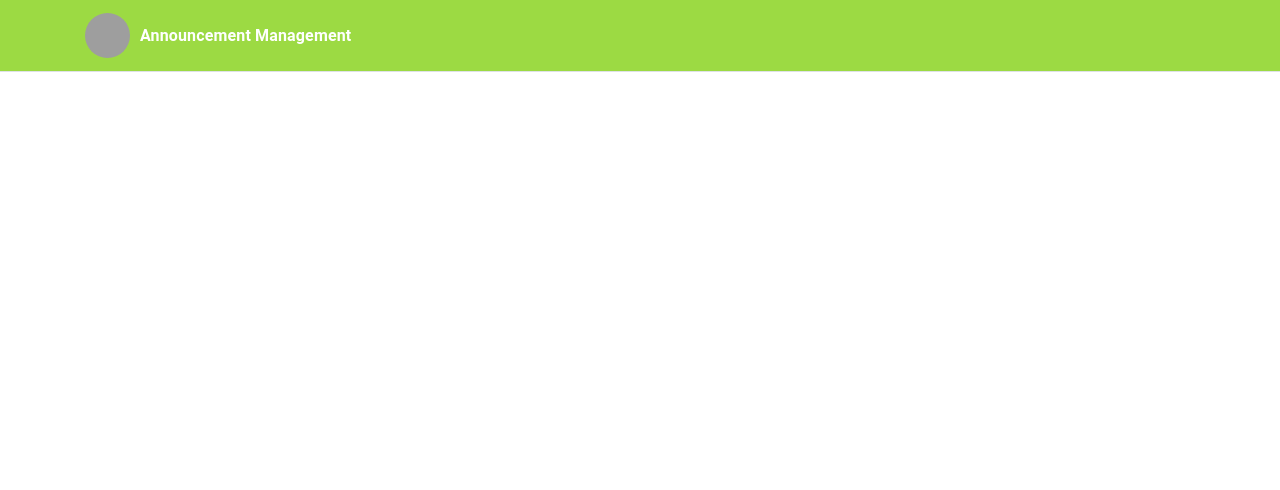
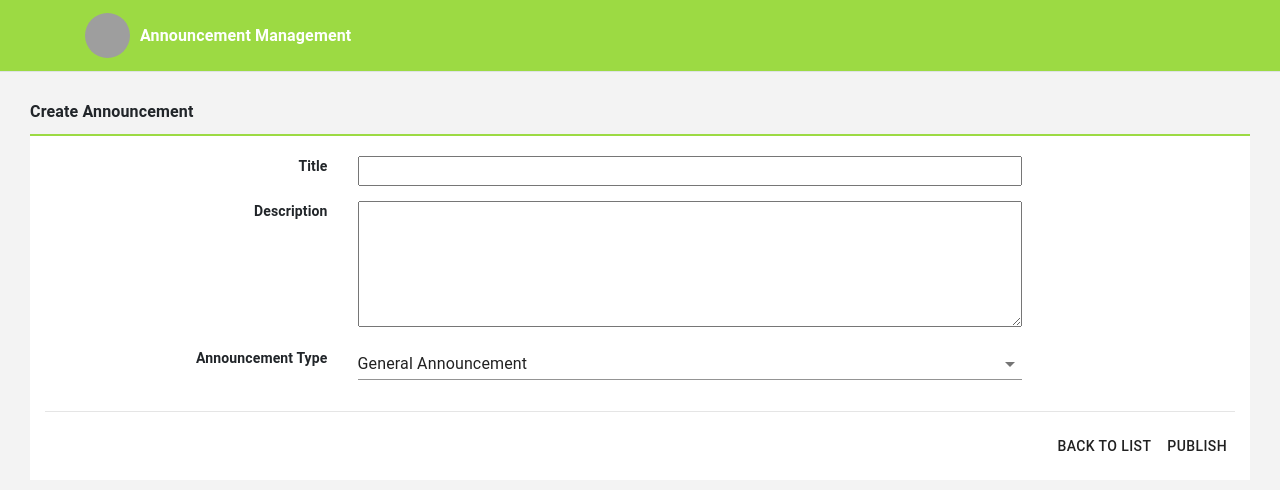
Before and after one commit to arman226/RobinsonsBankAnnouncementPOC, a React (Create React App) app: page /create in a window 1280 px wide. Shown: the top 490 px of the page. Built offline with nearby package versions, Linux system fonts and the light colour scheme; grey boxes are pictures that could not be loaded.

Commit message:
fix alignments

```diff
--- a/src/pages/announcementList/index.js
+++ b/src/pages/announcementList/index.js
@@ -1,11 +1,16 @@
 import React from "react";
 import { Box, Typography, makeStyles, Button } from "@material-ui/core";
+import { useHistory } from "react-router-dom";
 import { PADDING_TOP } from "../../styles/dimens.styles";
 import { LIGHT_GRAY, PRIMARY_COLOR, WHITE } from "../../styles/colors.styles";
 import Table from "./table";
 
 const Skills = () => {
   const classes = useStyles();
+  const history = useHistory();
+  const createAnnouncement = () => {
+    history.push("/create");
+  };
   return (
     <Box className={classes.root}>
       <Box
@@ -13,11 +18,15 @@ const Skills = () => {
         borderTop={2}
         className={classes.announcementListContainer}
       >
-        <div className="col-md-6 order-md-1">
+        <div className="col-md-10 order-md-1">
           <Typography className={classes.header}>Announcements List</Typography>
         </div>
-        <div className="col-md-6 order-md-2 align-content-right">
-          <Button className={classes.button} size="small">
+        <div className="col-md-2 order-md-2 align-content-right">
+          <Button
+            className={classes.button}
+            size="small"
+            onClick={createAnnouncement}
+          >
             Create Announcement
           </Button>
         </div>
@@ -51,6 +60,7 @@ const useStyles = makeStyles((theme) => ({
     backgroundColor: PRIMARY_COLOR,
     height: 40,
     color: "#FFFF",
+    padding: 10,
   },
 }));
 
--- /dev/null
+++ b/src/pages/createAnnouncement/index.js
@@ -0,0 +1,103 @@
+import React from "react";
+import {
+  Box,
+  Typography,
+  makeStyles,
+  Select,
+  MenuItem,
+  Button,
+} from "@material-ui/core";
+import { PADDING_TOP } from "../../styles/dimens.styles";
+import { LIGHT_GRAY, PRIMARY_COLOR, WHITE } from "../../styles/colors.styles";
+
+const CreateAnnouncement = () => {
+  const classes = useStyles();
+  return (
+    <div className={classes.root}>
+      <Typography className={classes.header}>Create Announcement</Typography>
+      <Box className={classes.form} borderTop={2} borderColor={PRIMARY_COLOR}>
+        {/* Title */}
+        <div className={classes.formItem}>
+          <div className="col-md-3 order-md-1">
+            <Typography className={classes.label}>Title</Typography>
+          </div>
+          <div className="col-md-7 order-md-2">
+            <input className={classes.input} />
+          </div>
+        </div>
+
+        {/* Body */}
+        <div className={classes.formItem}>
+          <div className="col-md-3 order-md-1">
+            <Typography className={classes.label}>Description</Typography>
+          </div>
+          <div className="col-md-7 order-md-2 ">
+            <textarea rows="5" className={classes.input} />
+          </div>
+        </div>
+
+        {/* Body */}
+        <div className={classes.formItem}>
+          <div className="col-md-3 order-md-1">
+            <Typography className={classes.label}>Announcement Type</Typography>
+          </div>
+          <div className="col-md-7 order-md-2">
+            <Select value={10} className={classes.input}>
+              <MenuItem value={10}>General Announcement</MenuItem>
+              <MenuItem value={20}>Personal Announcement</MenuItem>
+            </Select>
+          </div>
+        </div>
+
+        <hr />
+
+        {/* Buttons */}
+        <div className={classes.buttons}>
+          <Button>Back To List</Button>
+          <Button>Publish</Button>
+        </div>
+      </Box>
+    </div>
+  );
+};
+
+const useStyles = makeStyles((theme) => ({
+  root: {
+    paddingTop: PADDING_TOP,
+    textAlign: "center",
+    backgroundColor: LIGHT_GRAY,
+    minHeight: window.innerHeight,
+    paddingLeft: 30,
+    paddingRight: 30,
+  },
+  form: {
+    backgroundColor: WHITE,
+    paddingTop: 20,
+    padding: 15,
+    textAlign: "left",
+  },
+  label: {
+    fontSize: 14,
+    fontWeight: "bold",
+    textAlign: "right",
+  },
+  formItem: {
+    flexDirection: "row",
+    display: "flex",
+    paddingBottom: 15,
+  },
+  header: {
+    textAlign: "start",
+    paddingBottom: 10,
+    fontWeight: "bolder",
+  },
+  input: {
+    width: "100%",
+  },
+  buttons: {
+    flexDirection: "row",
+    display: "flex",
+    justifyContent: "flex-end",
+  },
+}));
+export default CreateAnnouncement;
--- a/src/routes/index.js
+++ b/src/routes/index.js
@@ -2,6 +2,7 @@ import React from "react";
 import { Route } from "react-router";
 import { BrowserRouter as Router } from "react-router-dom";
 import List from "../pages/announcementList";
+import Create from "../pages/createAnnouncement";
 import NavMenu from "../components/navmenu";
 
 const RootRoute = () => {
@@ -10,6 +11,7 @@ const RootRoute = () => {
       <Router>
         <NavMenu />
         <Route exact path="/" component={List} />
+        <Route exact path="/create" component={Create} />
       </Router>
     </>
   );
```
Also changed, not shown: src/components/customTextField/index.js (added, +8 -0 lines).
